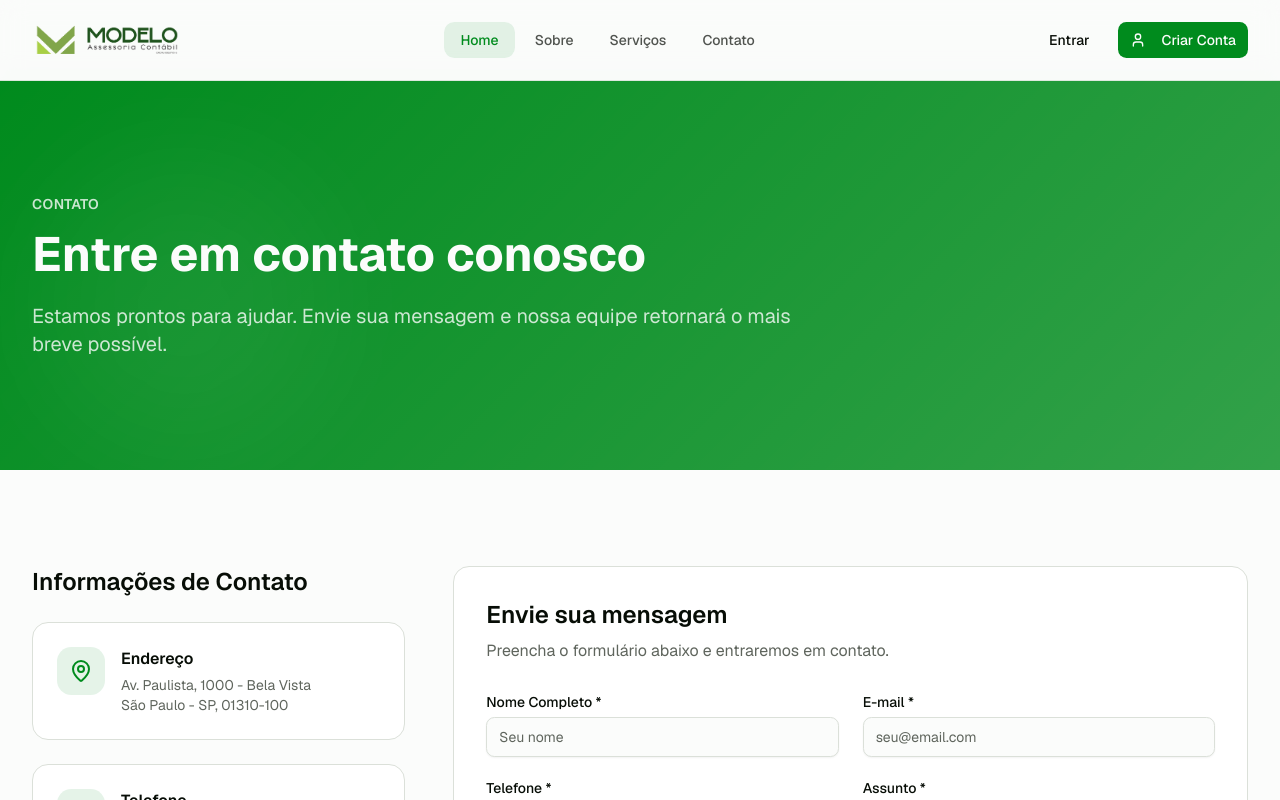
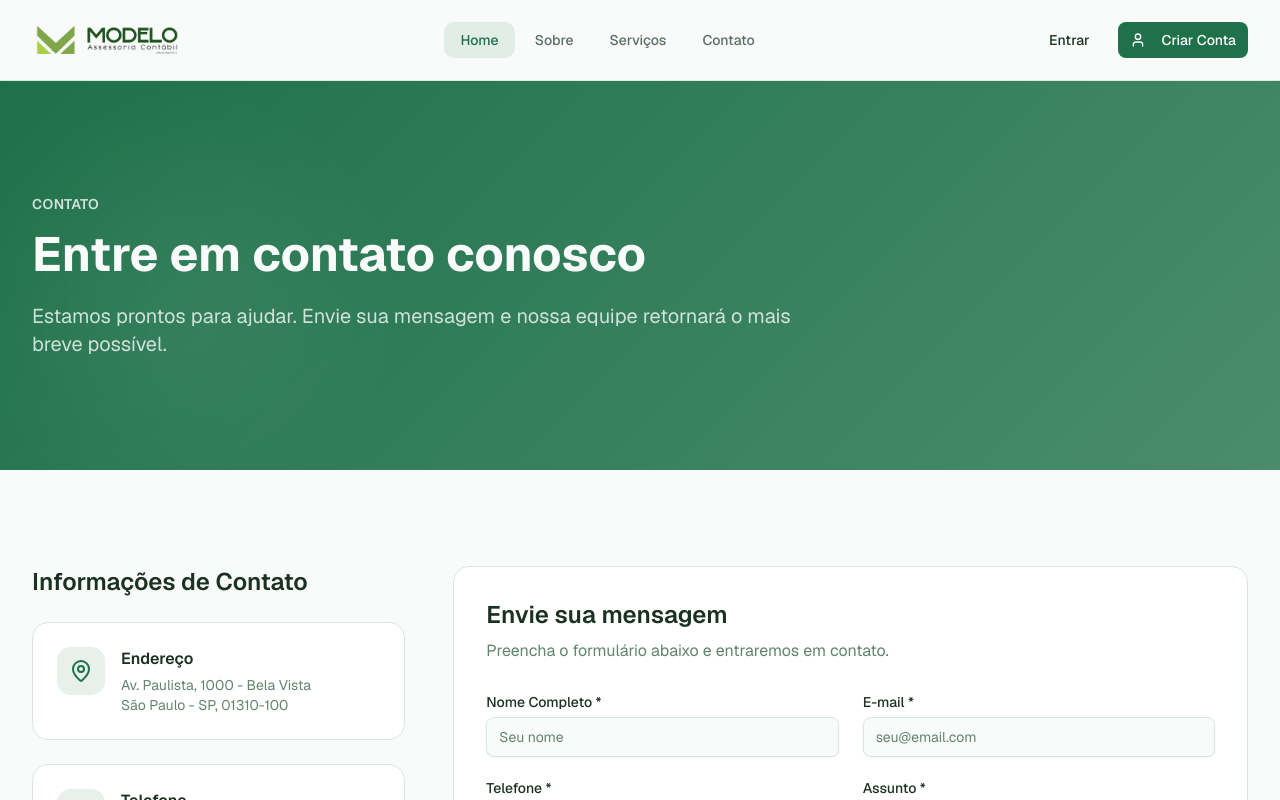
Before and after one commit to ParksCompany/contabil-project, a Next.js app: page /contato in a window 1280 px wide. Shown: the top 800 px of the page. Built offline with nearby package versions, Linux system fonts and the light colour scheme.

Commit message:
fix: update globals

```diff
--- a/app/globals.css
+++ b/app/globals.css
@@ -52,95 +52,54 @@
 }
 
 :root {
-  --radius: 0.65rem;
-
-  --background: oklch(0.99 0.002 140);
-  --foreground: oklch(0.15 0.02 140);
-
-  --card: oklch(1 0 0);
-  --card-foreground: oklch(0.15 0.02 140);
-
-  --popover: oklch(1 0 0);
-  --popover-foreground: oklch(0.15 0.02 140);
-
-  --primary: oklch(0.55 0.18 145);
-  --primary-foreground: oklch(0.99 0.002 140);
-
-  --secondary: oklch(0.96 0.005 140);
-  --secondary-foreground: oklch(0.25 0.015 140);
-
-  --muted: oklch(0.95 0.005 140);
-  --muted-foreground: oklch(0.5 0.015 140);
-
-  --accent: oklch(0.94 0.005 140);
-  --accent-foreground: oklch(0.25 0.015 140);
-
-  --destructive: oklch(0.6 0.22 25);
-  --success: oklch(0.65 0.18 145);
-
-  --border: oklch(0.9 0.01 140);
-  --input: oklch(0.9 0.01 140);
-  --ring: oklch(0.55 0.18 145);
-
-  --chart-1: oklch(0.55 0.18 145);
-  --chart-2: oklch(0.5 0.16 150);
-  --chart-3: oklch(0.45 0.14 155);
-  --chart-4: oklch(0.4 0.12 160);
-  --chart-5: oklch(0.35 0.1 165);
-
-  --sidebar: oklch(0.98 0.002 140);
-  --sidebar-foreground: oklch(0.15 0.02 140);
-  --sidebar-primary: oklch(0.55 0.18 145);
-  --sidebar-primary-foreground: oklch(0.99 0.002 140);
-  --sidebar-accent: oklch(0.96 0.005 140);
-  --sidebar-accent-foreground: oklch(0.25 0.015 140);
-  --sidebar-border: oklch(0.9 0.01 140);
-  --sidebar-ring: oklch(0.55 0.18 145);
-}
-
-.dark {
-  --background: oklch(0.1 0.02 140);
-  --foreground: oklch(0.98 0.002 135);
-
-  --card: oklch(0.18 0.02 140);
-  --card-foreground: oklch(0.98 0.002 135);
-
-  --popover: oklch(0.18 0.02 140);
-  --popover-foreground: oklch(0.98 0.002 135);
-
-  --primary: oklch(0.72 0.22 145);
-  --primary-foreground: oklch(0.1 0.02 140);
-
-  --secondary: oklch(0.22 0.02 140);
-  --secondary-foreground: oklch(0.95 0.002 135);
-
-  --muted: oklch(0.2 0.02 140);
-  --muted-foreground: oklch(0.75 0.015 135);
-
-  --accent: oklch(0.22 0.02 140);
-  --accent-foreground: oklch(0.72 0.22 145);
-
-  --destructive: oklch(0.65 0.22 25);
-  --success: oklch(0.72 0.18 145);
-
-  --border: oklch(0.3 0.02 140);
-  --input: oklch(0.3 0.02 140);
-  --ring: oklch(0.72 0.22 145);
-
-  --chart-1: oklch(0.72 0.22 145);
-  --chart-2: oklch(0.67 0.2 150);
-  --chart-3: oklch(0.62 0.18 155);
-  --chart-4: oklch(0.57 0.16 160);
-  --chart-5: oklch(0.52 0.14 165);
-
-  --sidebar: oklch(0.12 0.02 140);
-  --sidebar-foreground: oklch(0.98 0.002 135);
-  --sidebar-primary: oklch(0.72 0.22 145);
-  --sidebar-primary-foreground: oklch(0.1 0.02 140);
-  --sidebar-accent: oklch(0.22 0.02 140);
-  --sidebar-accent-foreground: oklch(0.98 0.002 135);
-  --sidebar-border: oklch(0.3 0.02 140);
-  --sidebar-ring: oklch(0.72 0.22 145);
+  --background: hsl(140 20% 98%);
+  --foreground: hsl(140 30% 15%);
+  --card: hsl(0 0% 100%);
+  --card-foreground: hsl(140 30% 15%);
+  --popover: hsl(0 0% 100%);
+  --popover-foreground: hsl(140 30% 15%);
+  --primary: hsl(152 58% 28%);
+  --primary-foreground: hsl(0 0% 100%);
+  --secondary: hsl(140 25% 94%);
+  --secondary-foreground: hsl(152 58% 28%);
+  --muted: hsl(140 15% 92%);
+  --muted-foreground: hsl(140 15% 45%);
+  --accent: hsl(152 45% 88%);
+  --accent-foreground: hsl(152 58% 22%);
+  --destructive: hsl(0 84% 60%);
+  --destructive-foreground: hsl(0 0% 100%);
+  --border: hsl(140 20% 88%);
+  --input: hsl(140 20% 88%);
+  --ring: hsl(152 58% 28%);
+  --radius: 0.625rem;
+  --emerald-glow: 0 8px 32px -8px hsl(152 58% 28% / 0.25);
+  --emerald-subtle: 0 4px 16px -4px hsl(152 58% 28% / 0.15);
+  --card-shadow: 0 4px 24px -8px hsl(140 30% 15% / 0.08);
+  --card-hover-shadow: 0 12px 32px -8px hsl(140 30% 15% / 0.12);
+  --gradient-hero: linear-gradient(
+    135deg,
+    hsl(152 58% 28%) 0%,
+    hsl(152 45% 35%) 50%,
+    hsl(160 50% 30%) 100%
+  );
+  --gradient-subtle: linear-gradient(
+    180deg,
+    hsl(140 20% 98%) 0%,
+    hsl(140 25% 96%) 100%
+  );
+  --gradient-card: linear-gradient(
+    180deg,
+    hsl(0 0% 100%) 0%,
+    hsl(140 20% 99%) 100%
+  );
+  --sidebar-background: 140 20% 98%;
+  --sidebar-foreground: 140 30% 15%;
+  --sidebar-primary: 152 58% 28%;
+  --sidebar-primary-foreground: 0 0% 100%;
+  --sidebar-accent: 140 25% 94%;
+  --sidebar-accent-foreground: 152 58% 28%;
+  --sidebar-border: 140 20% 88%;
+  --sidebar-ring: 152 58% 28%;
 }
 
 @layer base {
```
